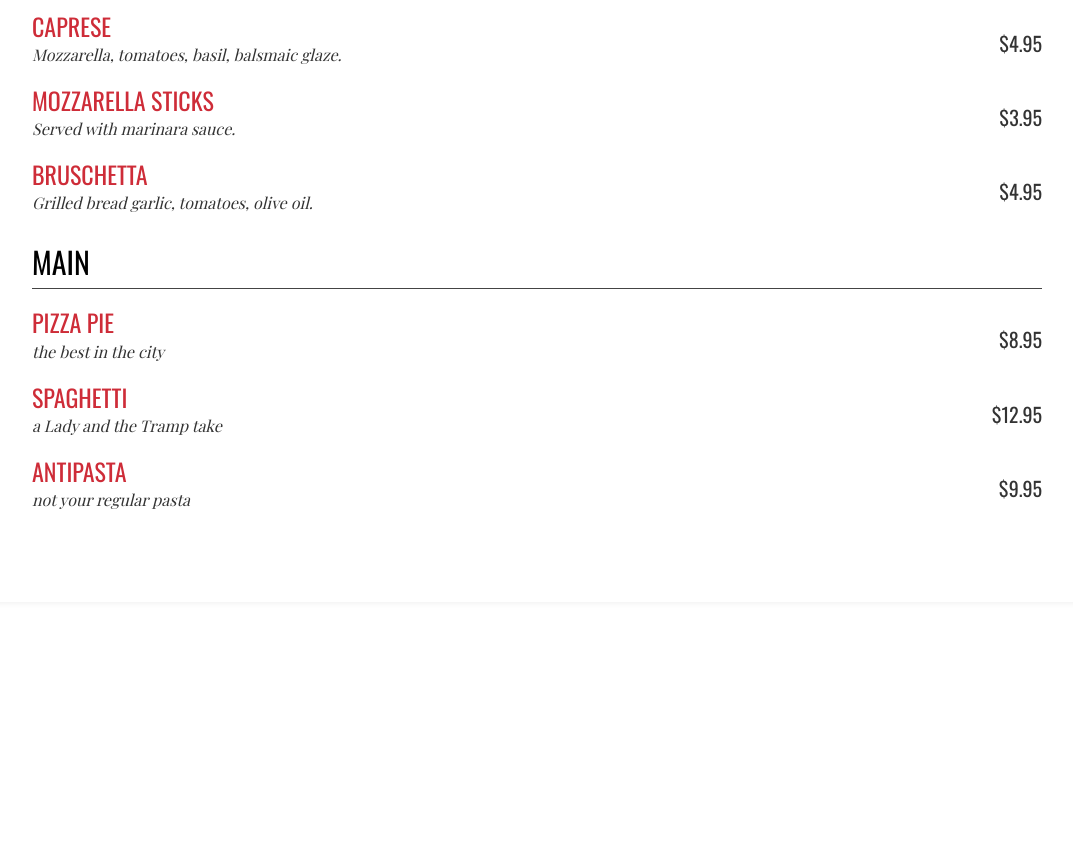
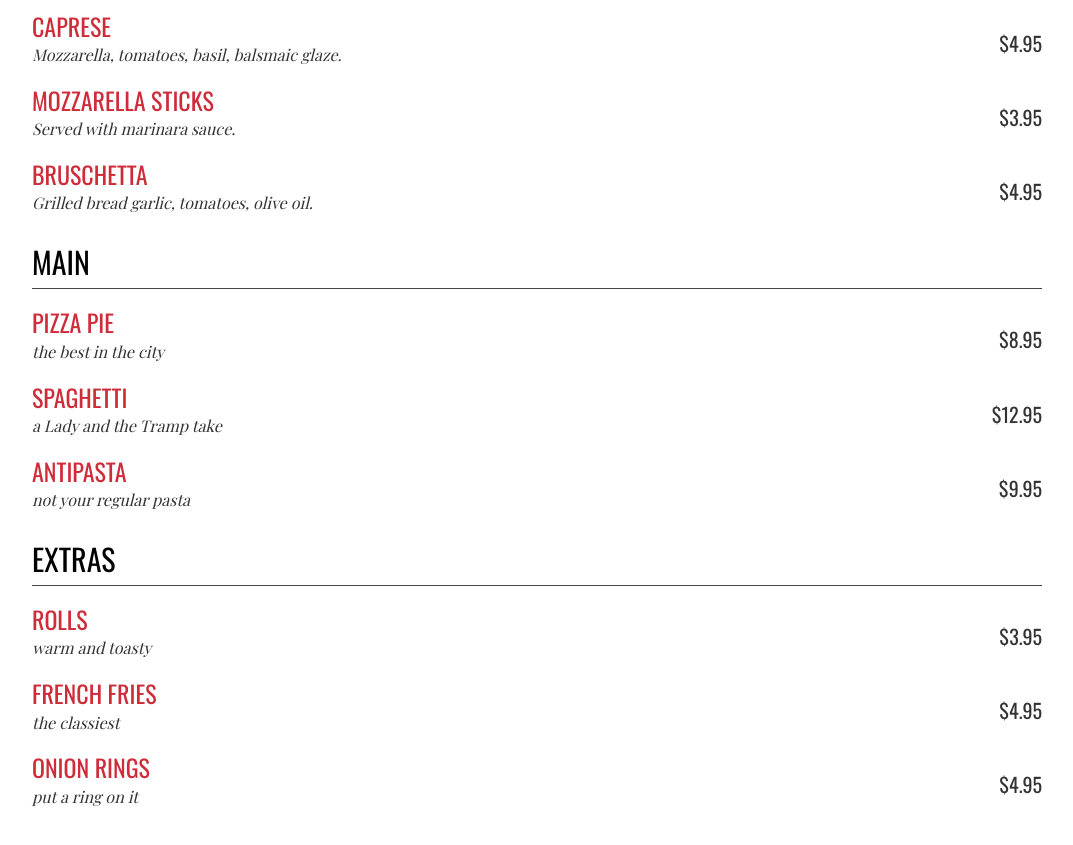
Before and after one commit to vandoan/manateeAngular, a plain HTML site: page projectHerring/herringPizza.html in a window 1280 px wide. Shown: the part 319-1164 px from the top of the page, without its empty margins (103-1176 px from the left). Before the commit the page ends 1001 px from the top, so only its background shows below. Drawn offline with nearby package versions, Linux system fonts and the light colour scheme; a web font is replaced by a local one.

Commit message:
extra section

```diff
--- a/projectHerring/MainController.js
+++ b/projectHerring/MainController.js
@@ -36,4 +36,22 @@ $scope.mains = [
     price: 9.95,
   },
 ];
+
+$scope.extras = [
+  {
+    name: 'Rolls',
+    description: "warm and toasty",
+    price: 3.95
+  },
+  {
+    name: "french fries",
+    description: "the classiest",
+    price: 4.95,
+  },
+  {
+    name: "onion rings",
+    description: "put a ring on it",
+    price: 4.95,
+  },
+];
 }]);
--- a/projectHerring/herringPizza.html
+++ b/projectHerring/herringPizza.html
@@ -38,6 +38,17 @@
           </div>
         </div>
 
+            <h2>Extras</h2>
+        <div ng-repeat="extra in extras" class="appetizers row">
+          <div class="item col-md-9">
+            <h3 class="name">{{ extra.name }}</h3>
+            <p class="description">{{ extra.description }} </p>
+          </div>
+          <div class="price col-md-3">
+            <p class="price"> {{ extra.price | currency }}</p>
+          </div>
+        </div>
+
       </div>
     </div>
 
```
